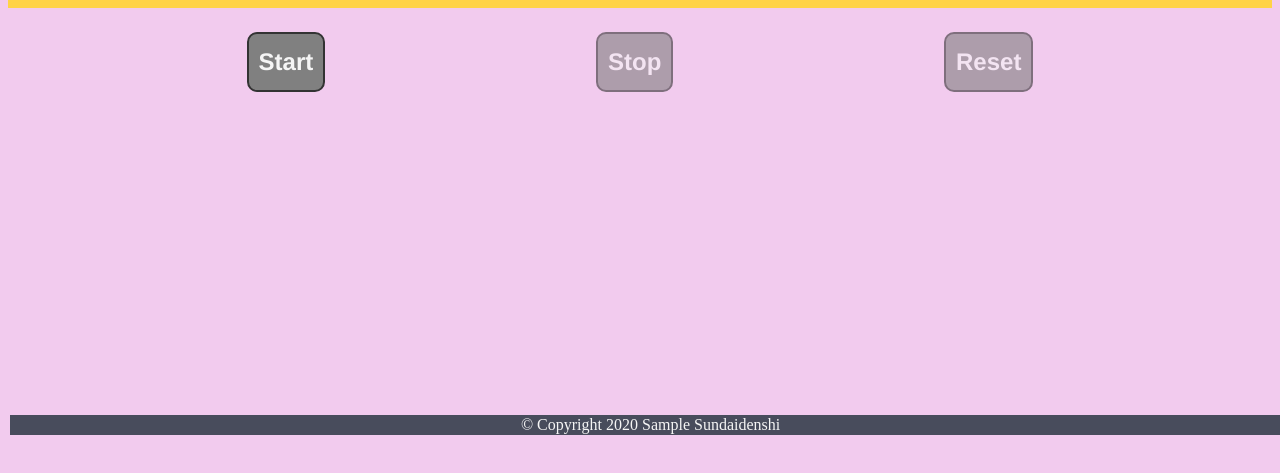
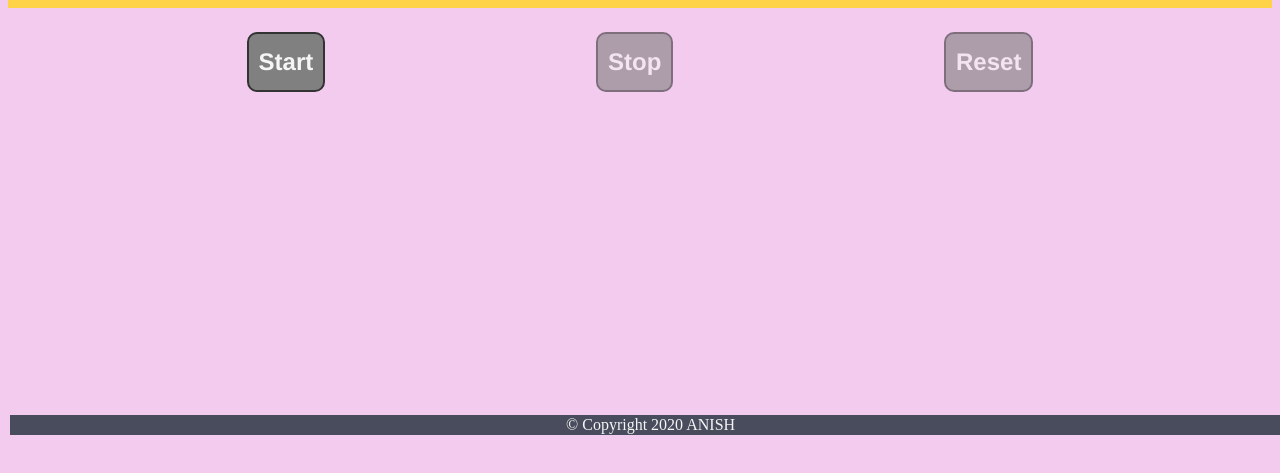
Before and after one commit to shrestha1998/mobileapp, a plain HTML site: page Time guessing quiz/timeguess.html in a window 1280 px wide. Shown: the part 355-828 px from the top of the page. Drawn offline with Linux system fonts and the light colour scheme.

Commit message:
Update timeguess.html

```diff
--- a/Time guessing quiz/timeguess.html
+++ b/Time guessing quiz/timeguess.html
@@ -40,7 +40,7 @@
 
     </div>
     <footer>
-      <p>© Copyright 2020 Sample Sundaidenshi</p>
+      <p>© Copyright 2020 ANISH</p>
     </footer>
     <script src="js/timeguess.js"></script>
   </body>
```
